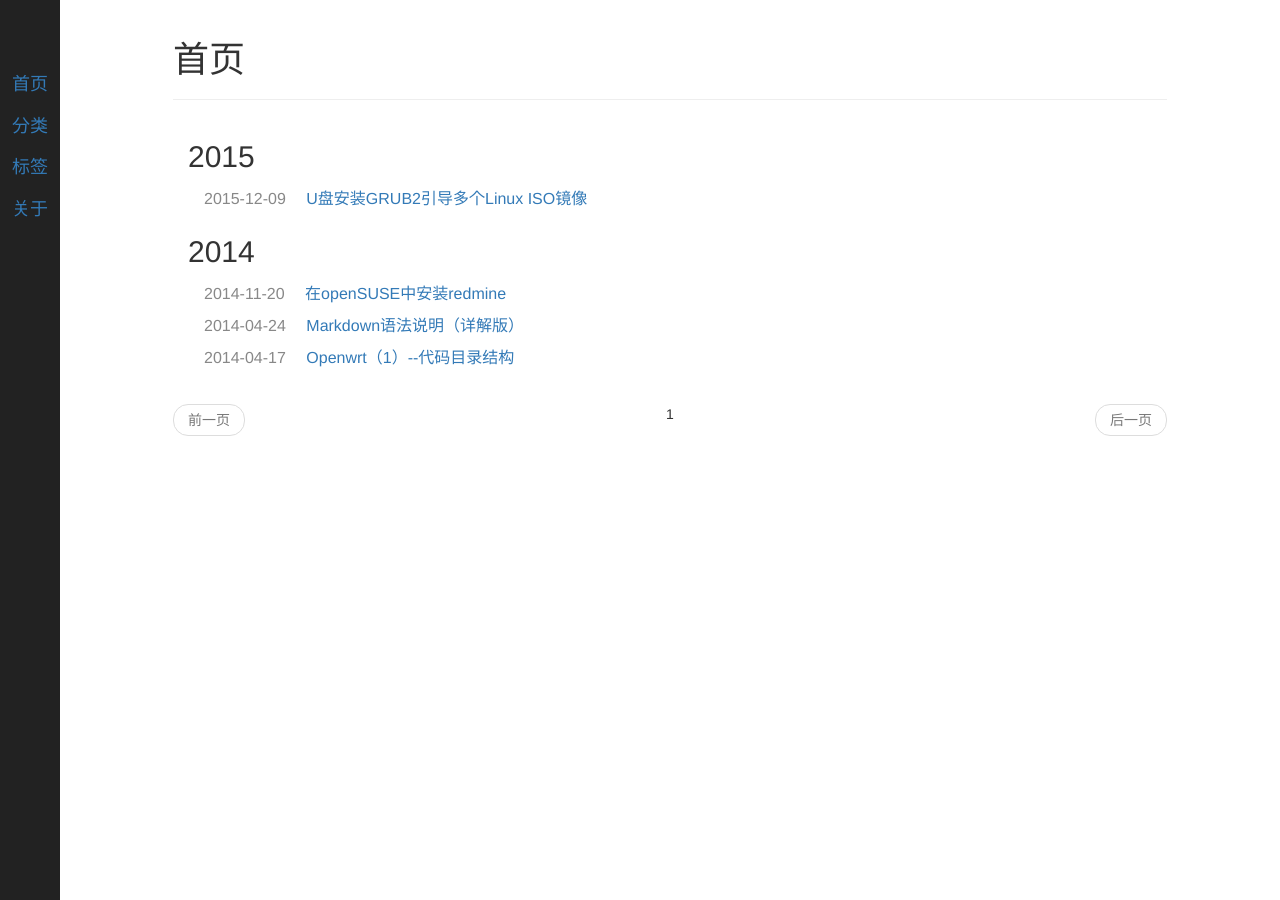
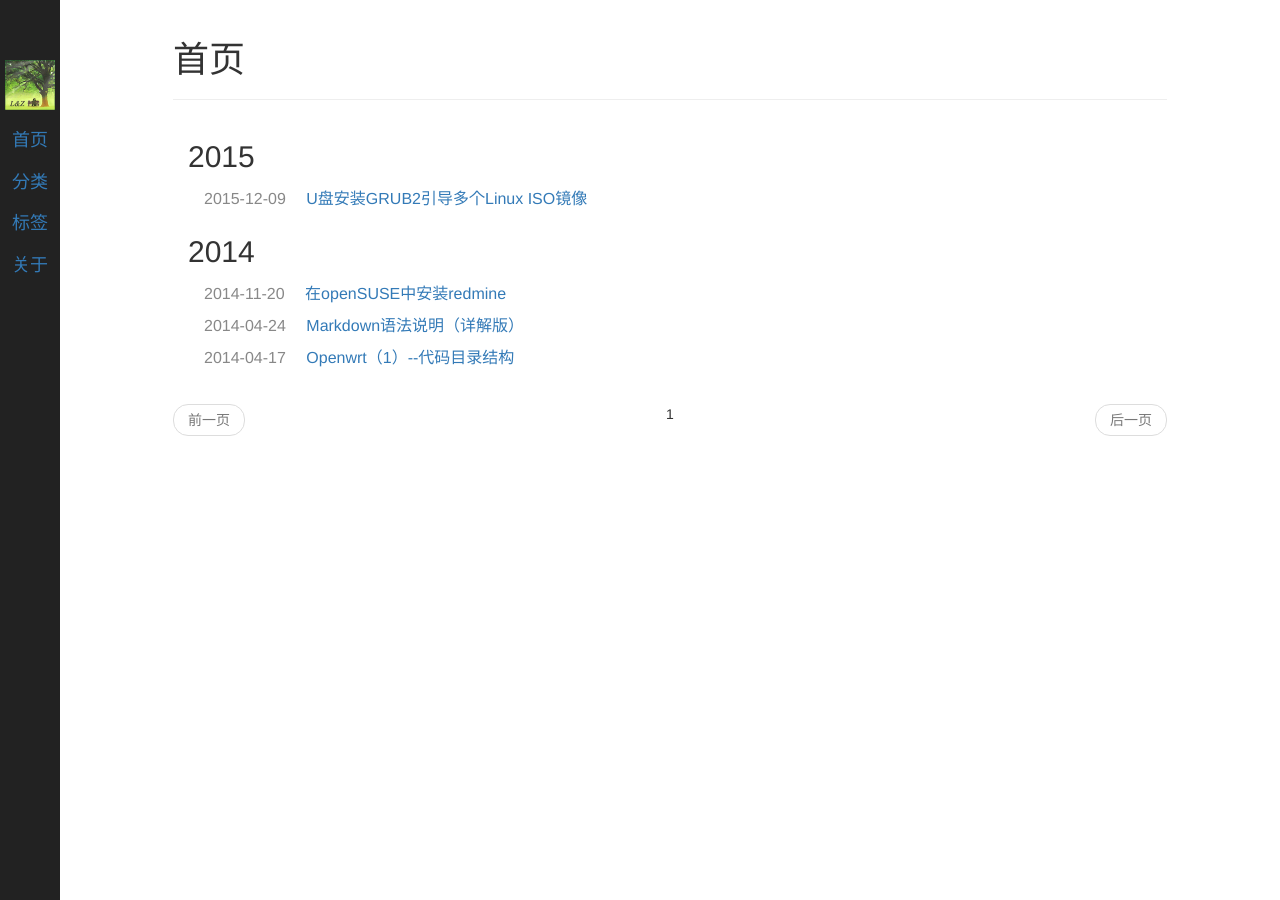
Before and after one commit to iceway/iceway.github.io, a Jekyll site: the page built from index.html, in a window 1280 px wide. Built offline with Jekyll 4.4.1, drawn with Linux system fonts in a browser that asks for light colours; Markdown is read by kramdown in place of the engine named in the settings; the list of posts is cut into pages by our own code.

Commit message:
display logo image in nav and modify style of it
Signed-off-by: Iceway Zhang <iceway.zhang@gmail.com>

```diff
--- a/_includes/nav.html
+++ b/_includes/nav.html
@@ -10,11 +10,9 @@
 <nav class="navbar navbar-inverse navbar-fixed-left">
 	<div class="navbar-container">
 		<!-- 导航菜单最上面显示logo -->
-			<!--
-		<div class="navbar-header">
-			<span><img class="img-rounded" src="{{ site.site.logo }}" id="logo"></img></span>
+		<div class="navbar-logo">
+			<img src="{{ site.site.logo }}" id="logo"></img>
 		</div>
-			-->
 		<ul class="nav nav-list">
 			<!-- 导航菜单: 首页、分类、标签、关于 -->
 			<li role="presentation" class="active"><a href="/">{{ site.locals.home }}</a></li>
--- a/public/css/addon-style.css
+++ b/public/css/addon-style.css
@@ -12,8 +12,15 @@
 	bottom: 0;
 	width: 60px;
 	text-align: center;
-	padding: 5% 0;
 	font-size: 18px;
+}
+.navbar-logo {
+	margin: 60px 0 10px;
+}
+
+.navbar-logo img {
+	width: 50px;
+	height: 50px;
 }
 
 .nav-list, .nav-list>li, .nav-list>li+li, .nav-list>li>a {
```
Lines whose indentation alone changed are shown as unchanged.
